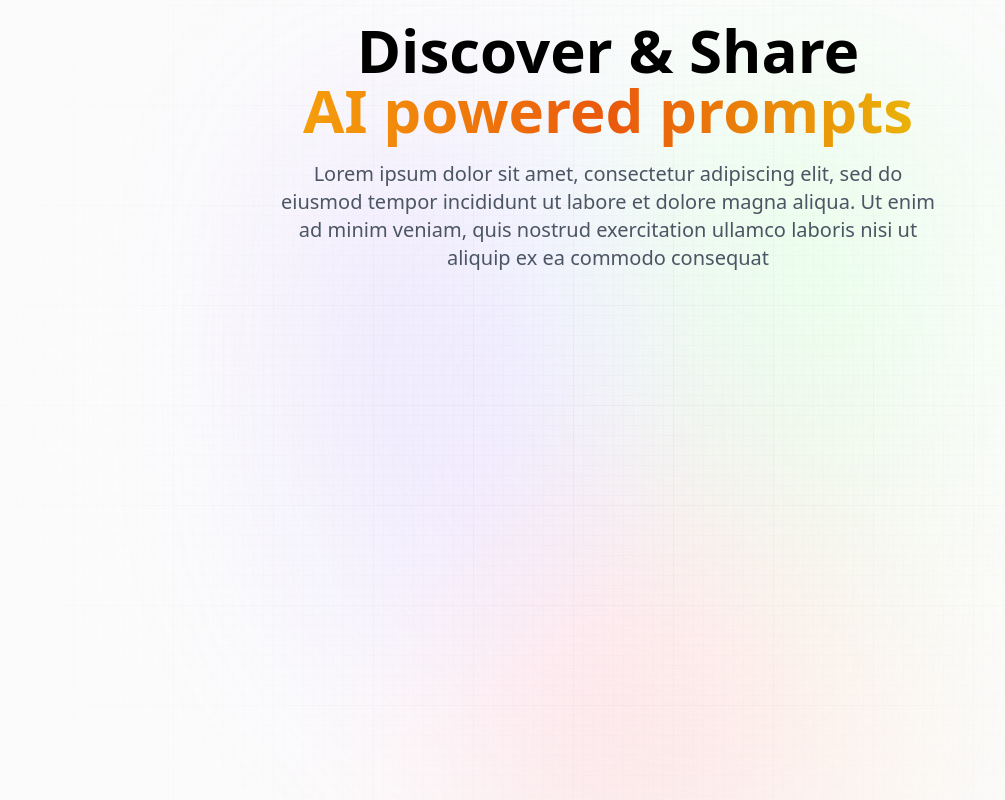
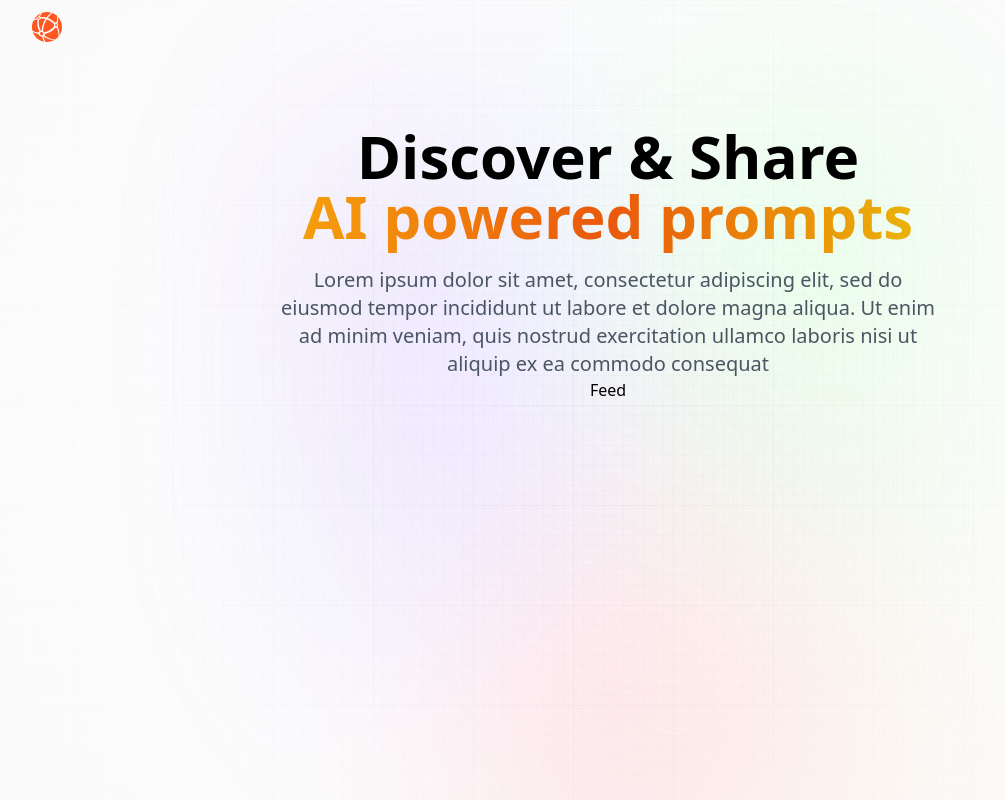
Before and after one commit to MrBunnyGif/next-apis-study-case, a Next.js app: page / in a window 1280 px wide. Shown: the whole page, without its empty margins (32-1037 px from the left). Built offline with nearby package versions, Linux system fonts and the light colour scheme.

Commit message:
Creates initial  Nav and Feed components calls

```diff
--- a/app/layout.jsx
+++ b/app/layout.jsx
@@ -1,4 +1,6 @@
 import "@styles/globals.css";
+import Nav from "@components/Nav";
+import Provider from "@components/Provider";
 
 export const metadata = {
   title: "Next Test",
@@ -12,8 +14,10 @@ const RootLayout = ({ children }) => {
         <div className="main">
           <div className="gradient" />
         </div>
-
-        <main className="app">{children}</main>
+        <main className="app">
+        <Nav />
+          {children}
+          </main>
       </body>
     </html>
   );
--- a/app/page.jsx
+++ b/app/page.jsx
@@ -1,3 +1,5 @@
+import Feed from "@components/Feed"
+
 const Home = () => {
   return (
     <section className="w-full flex-center flex-col">
@@ -12,6 +14,8 @@ const Home = () => {
         veniam, quis nostrud exercitation ullamco laboris nisi ut aliquip ex ea
         commodo consequat
       </p>
+
+      <Feed />
     </section>
   );
 };
--- a/components/Nav.jsx
+++ b/components/Nav.jsx
@@ -1,9 +1,25 @@
-import React from 'react'
+"use client";
+
+import React from "react";
+import Link from "next/link";
+import Image from "next/image";
+import { useState, useEffect } from "react";
+import { signIn, signOut, useSession, getProviders } from "next-auth/react";
 
 const Nav = () => {
   return (
-    <div>Nav</div>
-  )
-}
+    <nav className="flex-between w-full mb-16 pt-3">
+      <Link href="/" className="flex gap-2 flex-center">
+        <Image
+          src="/assets/images/logo.svg"
+          alt="Logo"
+          width={30}
+          height={30}
+          className="object-contain"
+        />
+      </Link>
+    </nav>
+  );
+};
 
-export default Nav
+export default Nav;
```
